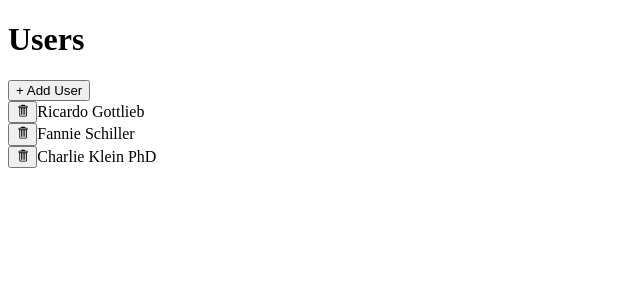
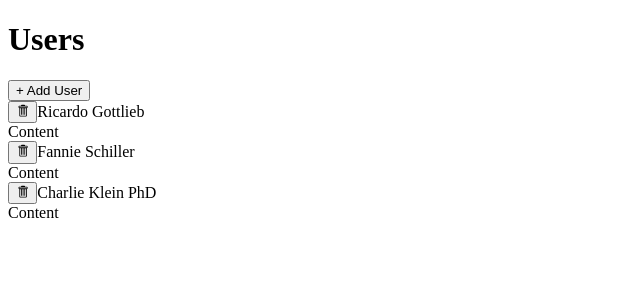
Before and after one commit to Pawelv9/media, a React (Create React App) app: page / in a window 1280 px wide. Shown: the top 300 px of the page, without its empty margins (0-640 px from the left). Built offline with nearby package versions, Linux system fonts and the light colour scheme; data requests are answered from the project's data file.

Commit message:
adding the ExpandablePanel

```diff
--- /dev/null
+++ b/src/components/ExpendablePanel.js
@@ -0,0 +1,16 @@
+function ExpendablePanel({ header, children }) {
+    return (
+        <div className='mb-2 border rounded'>
+            <div className='flex p-2 justify-between items-center cursor-pointer'>
+                <div className='flex flex-row items-center justify-between'>
+                    {header}
+                </div>
+            </div>
+            <div className='p-2 boeder-t'>
+                {children}
+            </div>
+        </div>
+    );
+}
+
+export default ExpendablePanel;
--- a/src/components/UsersListItem.js
+++ b/src/components/UsersListItem.js
@@ -2,6 +2,7 @@ import { GoTrashcan } from 'react-icons/go';
 import Button from './Button';
 import { removeUser } from '../store';
 import { useThunk } from '../hooks/use-thunk';
+import ExpendablePanel from "./ExpendablePanel";
 
 function UsersListItem({ user }) {
     const [doRemoveUser, isLoading, error] = useThunk(removeUser);
@@ -10,18 +11,18 @@ function UsersListItem({ user }) {
         doRemoveUser(user);
     };
 
+    const header = <>
+        <Button className='mr-3' loading={isLoading} onClick={handleClick}>
+            <GoTrashcan />
+        </Button>
+        {error && <div>Error deleting user.</div>}
+        {user.name}
+    </>
+
     return (
-        <div className='mb-2 border rounded'>
-            <div className='flex p-2 justify-between items-center cursor-pointer'>
-                <div className='flex flex-row items-center justify-between'>
-                    <Button className='mr-3' loading={isLoading} onClick={handleClick}>
-                        <GoTrashcan />
-                    </Button>
-                    {error && <div>Error deleting user.</div>}
-                    {user.name}
-                </div>
-            </div>
-        </div>
+    <ExpendablePanel header={header}>
+        Content
+    </ExpendablePanel>
     );
 }
 
```
